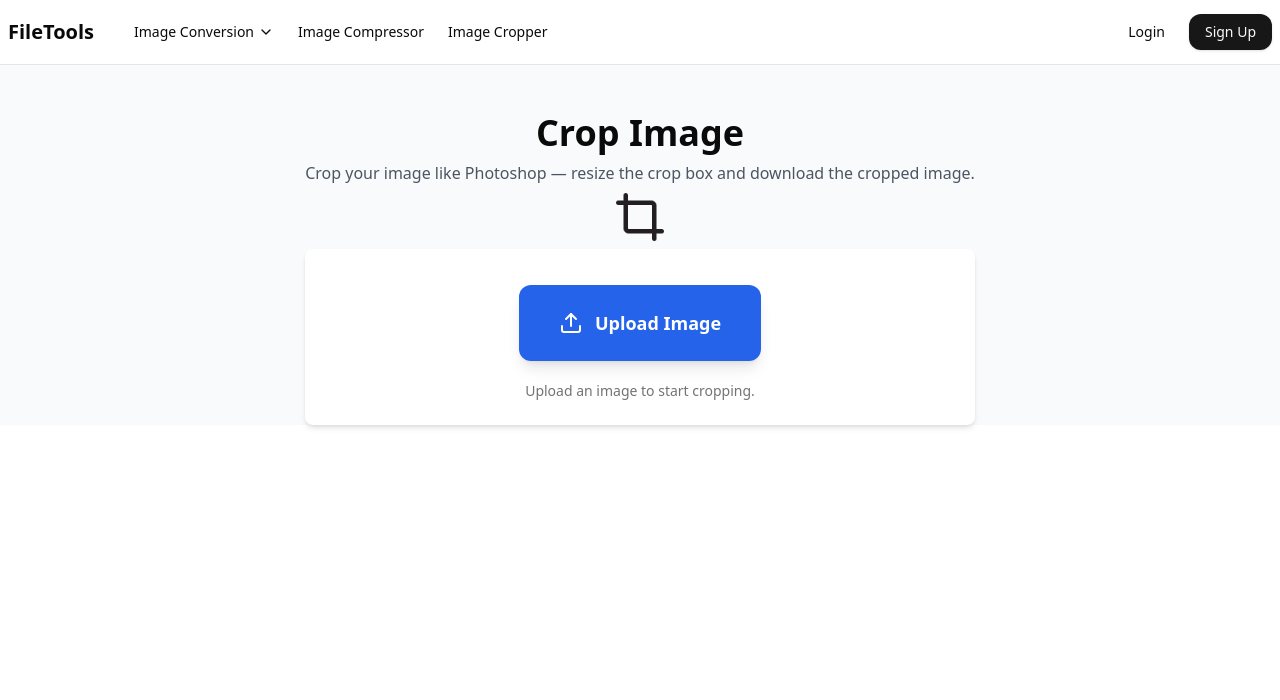
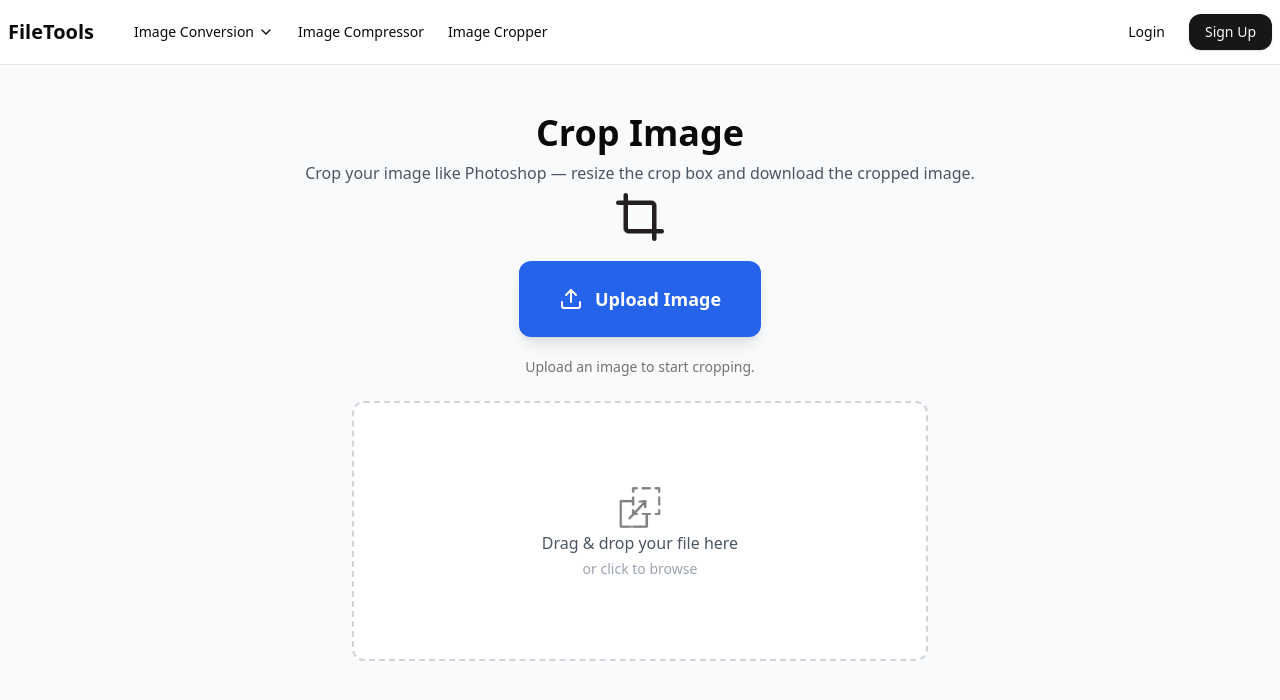
Before and after one commit to m-sulaiman-shafiq/file-utility-app, a Next.js app: page /crop-image in a window 1280 px wide. Shown: the top 700 px of the page. Built offline with nearby package versions, Linux system fonts and the light colour scheme.

Commit message:
More modifications

```diff
--- a/src/app/crop-image/page.tsx
+++ b/src/app/crop-image/page.tsx
@@ -11,6 +11,32 @@ import { Download, Upload } from "lucide-react";
 
 export default function CropImagePage() {
   const fileInputRef = useRef<HTMLInputElement | null>(null);
+  const [isDragging, setIsDragging] = useState(false);
+
+  const handleDragOver = (e: React.DragEvent<HTMLDivElement>) => {
+    e.preventDefault();
+    setIsDragging(true);
+  };
+
+  const handleDragLeave = () => {
+    setIsDragging(false);
+  };
+
+  const handleDrop = (e: React.DragEvent<HTMLDivElement>) => {
+    e.preventDefault();
+    setIsDragging(false);
+
+    const file = e.dataTransfer.files?.[0];
+    if (!file) return;
+
+    if (!file.type.startsWith("image/")) return;
+
+    handleUpload(file);
+  };
+
+  const handleButtonClick = () => {
+    fileInputRef.current?.click();
+  };
 
   const [zoom, setZoom] = useState(1);
   const [imageSrc, setImageSrc] = useState<string | null>(null);
@@ -66,7 +92,7 @@ export default function CropImagePage() {
         0,
         0,
         completedCrop.width * scaleX,
-        completedCrop.height * scaleY
+        completedCrop.height * scaleY,
       );
 
       canvas.toBlob((blob) => {
@@ -111,7 +137,7 @@ export default function CropImagePage() {
   };
 
   return (
-    <div className="bg-gray-50 flex !justify-center text-center px-4 pt-12">
+    <div className="bg-gray-50 min-h-screen flex !justify-center text-center px-4 pt-12">
       <ToolWrapper
         title="Crop Image"
         description="Crop your image like Photoshop — resize the crop box and download the cropped image."
@@ -231,6 +257,36 @@ export default function CropImagePage() {
             </div>
           </>
         )}
+        {/* drag and drop */}
+        {!imageSrc && (
+          <div
+            onDragOver={handleDragOver}
+            onDragLeave={handleDragLeave}
+            onDrop={handleDrop}
+            onClick={handleButtonClick}
+            className={`mt-6 mx-auto max-w-xl
+    border-2 border-dashed rounded-xl
+    px-6 py-20 cursor-pointer transition bg-white hover:bg-gray-100
+    ${
+      isDragging
+        ? "border-blue-600 bg-blue-50"
+        : "border-gray-300 hover:border-blue-400"
+    }
+  `}
+          >
+            <div className="flex flex-col items-center">
+              <img
+                className="h-12 w-12 opacity-50"
+                src="./dragdrop.png"
+                alt="drag and drop"
+              />
+              <p className="text-gray-600 font-medium">
+                Drag & drop your file here
+              </p>
+              <p className="text-sm text-gray-400 mt-1">or click to browse</p>
+            </div>
+          </div>
+        )}
       </ToolWrapper>
     </div>
   );
--- a/src/components/ToolWrapper.tsx
+++ b/src/components/ToolWrapper.tsx
@@ -19,7 +19,7 @@ const ToolWrapper: React.FC<ToolWrapperProps> = ({
       <h1 className="text-4xl font-bold mb-2">{title}</h1>
       {description && <p className="mb-2 text-gray-600">{description}</p>}
       {afterDescription && <div className="mb-2">{afterDescription}</div>}
-      <div className="bg-white shadow-md rounded-lg p-6">{children}</div>
+      <div>{children}</div>
     </div>
   );
 };
```
